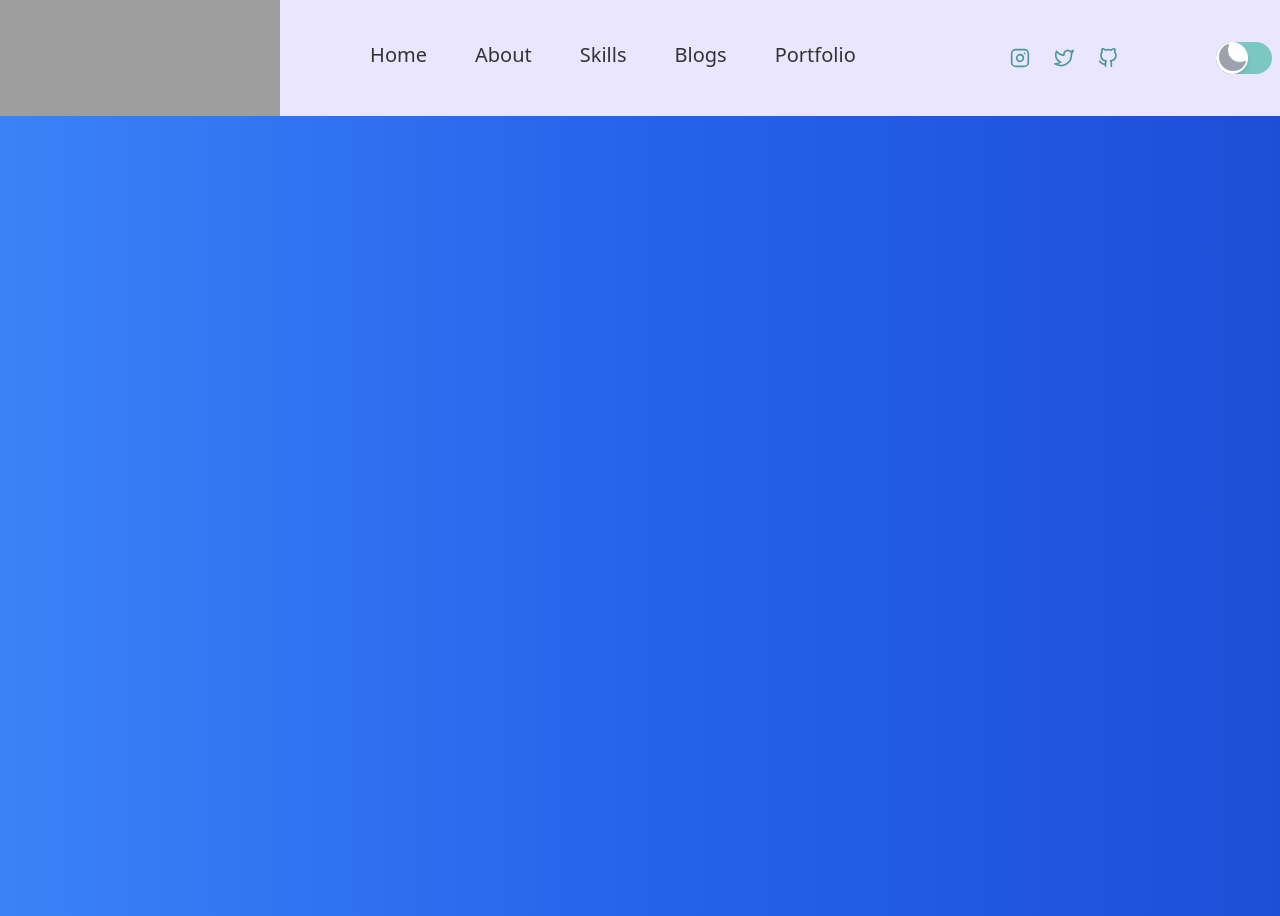
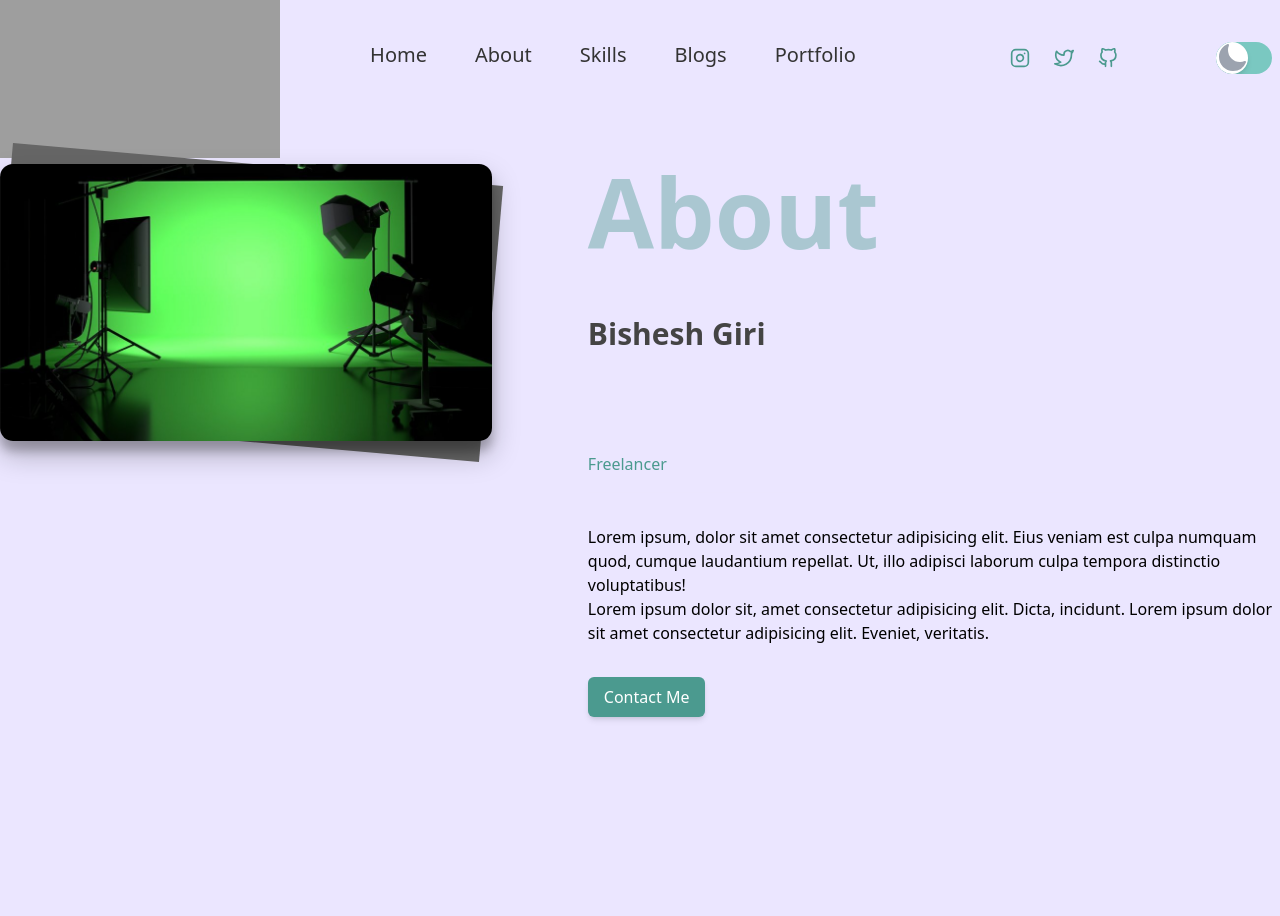
Before and after one commit to bses7/Portfolio_REACT, a React (Create React App) app: page /about in a window 1280 px wide. After the commit the page ends 800 px from the top, so only its background shows below. Built offline with nearby package versions, Linux system fonts and the light colour scheme; grey boxes are pictures that could not be loaded.

Commit message:
worked on hero image hover

```diff
--- a/src/App.css
+++ b/src/App.css
@@ -124,7 +124,7 @@ html{
   font-size: 3rem;
   opacity:0;
   animation: fadeInOut 3s ease-in-out infinite;
-  color: #5CAAA0;
+  color: #4B998F;
 }
 .link{
   margin-top: 20px;
@@ -208,7 +208,7 @@ link a:hover{
 }
 
 .circle::after{
-  content: "";
+  content: '';
   position:absolute;
   background-color: #ebe6ff;
   inset: 10px;
@@ -222,6 +222,7 @@ link a:hover{
   border: 6px solid #000;
   z-index:3;
   border-radius: 50%;
+  display:flex;
   align-items: center;
   overflow: hidden;
   flex-direction: column;
@@ -246,6 +247,7 @@ link a:hover{
   letter-spacing:2px;
   text-transform: uppercase;
   padding: 10px 0;
+  transform: translateY(100px);
 }
 .content h2 span{
   display:block;
@@ -257,23 +259,26 @@ link a:hover{
   position: relative;
   background-color: #222;
   color:#fff;
-  padding: 10px 20px;
+  padding: 12px 20px;
   border-radius: 20px;
   font-size: 14px;
   font-weight: 600;
   text-transform: uppercase;
   letter-spacing: 1px;
   transition:0.5s;
+  transform: translateY(100px);
 }
 .content a:hover{
   letter-spacing: 3px;
 }
-.cirlce:hover::before{
+.circle:hover::before{
   inset: -20px 0px;
 }
-circle:hover img{
+.circle:hover img{
   opacity:0;
 }
+
+
 @keyframes slideUp {
   0% {
     transform: translateY(500px)
@@ -352,4 +357,5 @@ circle:hover img{
   .text-wrapper p{
     width:290px;
   }
+
 }
--- a/src/pages/about.jsx
+++ b/src/pages/about.jsx
@@ -1,9 +1,44 @@
+import portrait from "../images/portrait.jpg";
+
 const About = () => {
   return (
-    <div className="relative bg-gradient-to-r from-blue-500 via-blue-600 to-blue-700 h-screen">
-      <div className="absolute inset-0 animate-gradient"></div>
-      {/* Your content goes here */}
-    </div>
+    <section className="section">
+      <div className="container mx-auto mt-12">
+        <div className="flex flex-col xl:flex-row gap-24">
+          <div className="about-img relative after:content-[''] after:absolute after:left-0 after:top-0 after:origin-center after:rotate-[5deg] after:w-[100%] after:h-[50%] after:bg-[#666]">
+            <img
+              src={portrait}
+              alt=""
+              className="w-full h-1/2 object-cover rounded-[13px] relative z-[3] shadow-3xl lg:mx-0 md:mx-auto "
+            />
+          </div>
+          <div className="flex flex-col items-center text-center lg:items-start lg:text-left">
+            <div class="relative">
+              <h2 class="text-3xl lg:text-4xl font-medium lg:font-extrabold mb-3">
+                <span class="relative text-8xl before:content-['About'] before:text-accent before:opacity-40 before:-top-1 before:hidden before:lg:block z-0"></span>
+                <span class="relative w-[200px] z-10 text-3xl mt-[48px] text-[#444] mt-[-10%]">
+                  Bishesh Giri
+                </span>
+              </h2>
+              <p className="mb-4 text-accent mt-24">Freelancer</p>
+              <hr className="mb-8 opacity-5" />
+              <p className="mb-8">
+                Lorem ipsum, dolor sit amet consectetur adipisicing elit. Eius
+                veniam est culpa numquam quod, cumque laudantium repellat. Ut,
+                illo adipisci laborum culpa tempora distinctio voluptatibus!{" "}
+                <br />
+                Lorem ipsum dolor sit, amet consectetur adipisicing elit. Dicta,
+                incidunt. Lorem ipsum dolor sit amet consectetur adipisicing
+                elit. Eveniet, veritatis.
+              </p>
+            </div>
+            <button class="bg-[#4b9a8f]  hover:bg-[#3d8070] transition-all text-white py-2 px-4 rounded-md shadow-md">
+              Contact Me
+            </button>
+          </div>
+        </div>
+      </div>
+    </section>
   );
 };
 
--- a/src/pages/home.jsx
+++ b/src/pages/home.jsx
@@ -22,12 +22,12 @@ const Home = () => {
             <div className="home-content mb-10">
               <div className="home-title">
                 <h2 className="mb-4 mt-[20px] leading-tight">Hey, I'm</h2>
-                <h1 className="text-10xl font-bold ml-[5px] mt-[15px] leading-tight">
+                <h1 className="text-10xl font-bold ml-[8px] mt-[16px] leading-tight">
                   Bishesh
                 </h1>
               </div>
-              <div className="text-wrapper ">
-                <p className="creative text-2xl font-bold mt-[5px] leading-tight ">
+              <div className="text-wrapper">
+                <p className="creative text-2xl font-bold mt-[4px] leading-tight ">
                   Creative{" "}
                   <span className="items text-3xl opacity-0 ">
                     {" "}
@@ -35,7 +35,7 @@ const Home = () => {
                   </span>
                 </p>
               </div>
-              <div className="link flex justify-start items-center  text-lg font-bold ">
+              <div className="link flex justify-start items-center text-lg font-bold ">
                 <div class="flex flex-col md:flex-row justify-center gap-2 md:ml-[10%] mt-[20px]">
                   <button class="flex btn-1 w-full md:w-auto px-6 py-3 bg-black text-white text-lg hover:bg-gray-800 rounded-lg mb-2 md:mb-0 md:mr-2 transition-all duration-400">
                     Download CV
@@ -54,7 +54,7 @@ const Home = () => {
               </div>
             </div>
           </div>
-          <div className="w-1/2">
+          <div className="w-1/2" id="about">
             <div className="circle relative w-[450px] h-[450px] bg-[#999] rounded-full overflow-hidden">
               <div className="content absolute inset-30 border-6 border-black z-3 rounded-full flex items-center overflow-hidden flex-col">
                 <img
--- a/tailwind.config.js
+++ b/tailwind.config.js
@@ -11,6 +11,9 @@ module.exports = {
       fontFamily: {
         gentium: ["Gentium Plus ", "sans"],
       },
+      boxShadow: {
+        "3xl": "0 14px 28px rgba(0,0,0,0.25), 0 10px 10px rgba(0,0,0,0.22)",
+      },
     },
   },
   plugins: [],
```
Also changed, not shown: src/images/send.svg (added).
